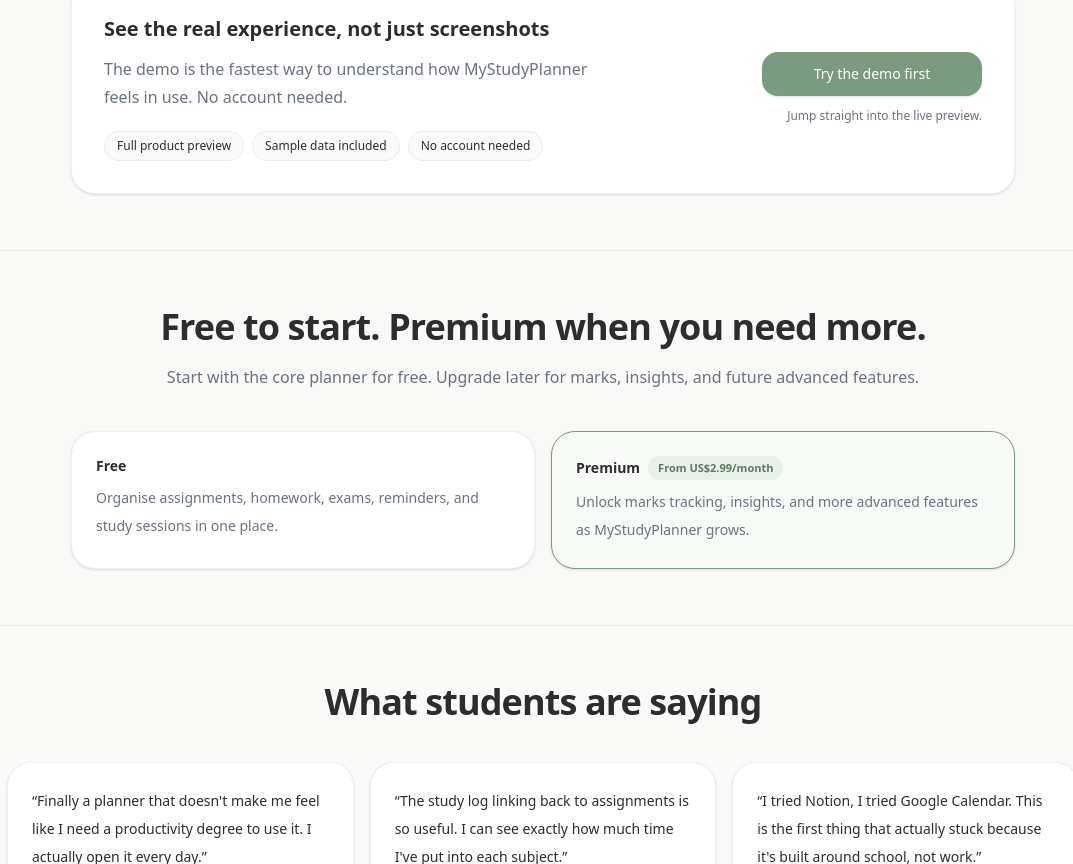
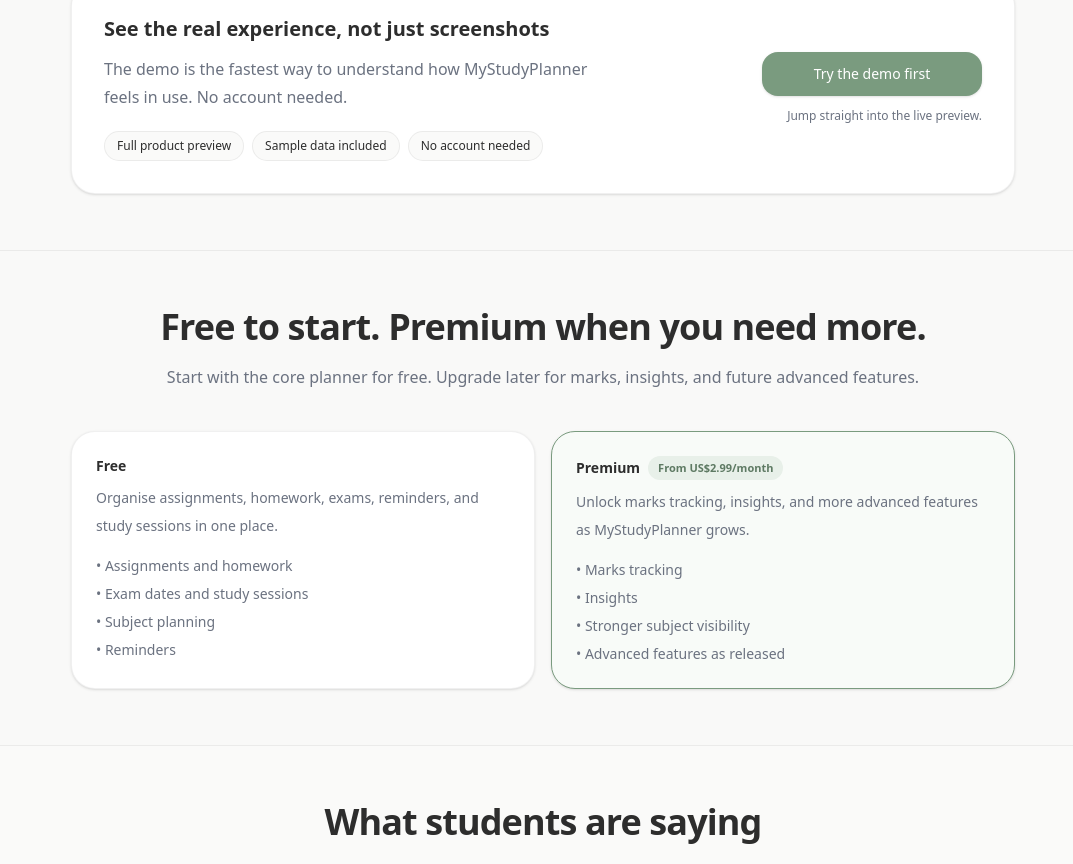
Before and after one commit to kaicrotty88/MyStudyPlanner, a Next.js app: page / in a window 1280 px wide. Shown: the part 1863-2727 px from the top of the page, without its empty margins (97-1170 px from the left). Built offline with nearby package versions, Linux system fonts and the light colour scheme; no server answers.

Commit message:
homepage seo sludge 222233

```diff
--- a/app/page.tsx
+++ b/app/page.tsx
@@ -28,19 +28,19 @@ const featurePills = [
 
 const features: Feature[] = [
   {
-    icon: "📅",
+    icon: "🗓️",
     title: "Calendar view",
     description:
       "See assignments, exams, and study sessions colour-coded by subject at a glance.",
   },
   {
-    icon: "✓",
+    icon: "✅",
     title: "Tasks & deadlines",
     description:
       "Assignments, homework, and exams grouped together so nothing gets buried or forgotten.",
   },
   {
-    icon: "⏱",
+    icon: "🕒",
     title: "Study log",
     description:
       "Log sessions fast and link them to the assignment you're working on.",
@@ -53,7 +53,7 @@ const features: Feature[] = [
     premium: true,
   },
   {
-    icon: "↗",
+    icon: "📈",
     title: "Insights",
     description:
       "Track streaks, daily averages, and your strongest subjects without leaving the app.",
@@ -177,8 +177,7 @@ const softwareApplicationSchema = {
 };
 
 export async function generateMetadata(): Promise<Metadata> {
-  const title =
-    "Study Planner for Students, Assignments & Exams | MyStudyPlanner";
+  const title = "Study Planner for Students | MyStudyPlanner";
   const description =
     "A calm study planner for students. Track assignments, exams, homework, study sessions, marks, and reminders in one place.";
 
@@ -437,13 +436,17 @@ export default async function Page() {
 
             <div className="mt-10 grid grid-cols-1 gap-4 md:grid-cols-2">
               <div className="rounded-3xl border border-border bg-card p-6 shadow-sm">
-                <div className="text-sm font-semibold text-foreground">
-                  Free
-                </div>
+                <div className="text-sm font-semibold text-foreground">Free</div>
                 <p className="mt-2 text-sm leading-7 text-muted-foreground">
                   Organise assignments, homework, exams, reminders, and study
                   sessions in one place.
                 </p>
+                <ul className="mt-4 space-y-2 text-sm text-muted-foreground">
+                  <li>• Assignments and homework</li>
+                  <li>• Exam dates and study sessions</li>
+                  <li>• Subject planning</li>
+                  <li>• Reminders</li>
+                </ul>
               </div>
 
               <div className="rounded-3xl border border-[#7A9B7F] bg-[#F8FBF8] p-6 shadow-sm">
@@ -459,6 +462,12 @@ export default async function Page() {
                   Unlock marks tracking, insights, and more advanced features as
                   MyStudyPlanner grows.
                 </p>
+                <ul className="mt-4 space-y-2 text-sm text-muted-foreground">
+                  <li>• Marks tracking</li>
+                  <li>• Insights</li>
+                  <li>• Stronger subject visibility</li>
+                  <li>• Advanced features as released</li>
+                </ul>
               </div>
             </div>
           </div>
```
